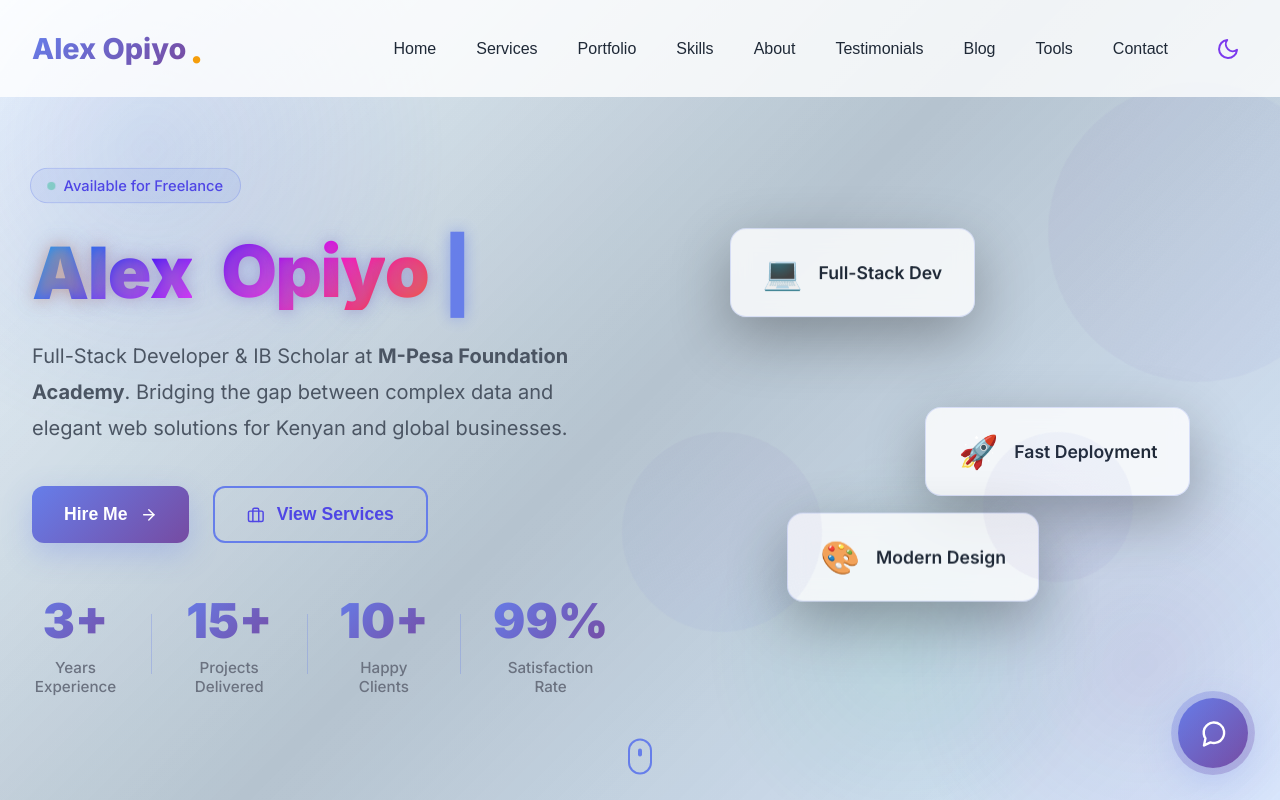
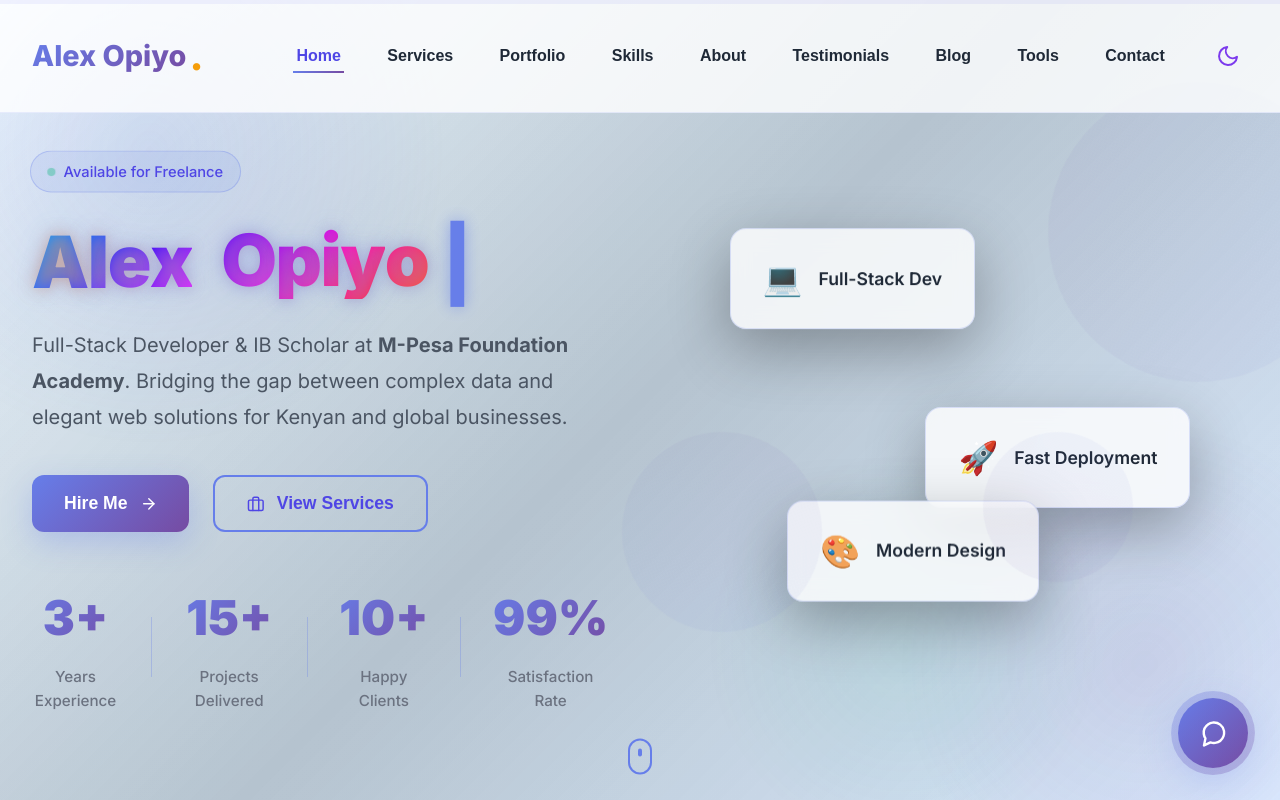
Before and after one commit to alekistar/my-portfolio, a React (Vite) app: page /#/ in a window 1280 px wide. Shown: the top 800 px of the page. Built offline with nearby package versions, Linux system fonts and the light colour scheme.

Commit message:
Design & UX pass: active nav, scroll progress, accessibility and interaction polish

```diff
--- a/src/App.css
+++ b/src/App.css
@@ -3,6 +3,7 @@
   width: 100%;
   position: relative;
   overflow-x: hidden;
+  line-height: 1.6;
 }
 
 .App.dark {
@@ -15,14 +16,25 @@
   color: #111827;
 }
 
-/* Smooth Transitions */
-* {
-  transition: background-color 0.3s ease, color 0.3s ease;
+/* Theme transitions (targeted for performance) */
+body,
+.App,
+section,
+button,
+a,
+.project-card,
+.skill-category,
+.testimonial-card {
+  transition: background-color 0.25s ease, color 0.25s ease, border-color 0.25s ease, box-shadow 0.25s ease;
 }
 
 /* Prevent flash of unstyled content */
 .App > * {
-  animation: fadeIn 0.5s ease-in;
+  animation: fadeIn 0.4s ease-in;
+}
+
+html {
+  scroll-padding-top: 96px;
 }
 
 @keyframes fadeIn {
--- a/src/App.jsx
+++ b/src/App.jsx
@@ -13,6 +13,7 @@ import BlogPost from './components/BlogPost';
 import Tools from './components/Tools';
 import Contact from './components/Contact';
 import StickyContactCTA from './components/StickyContactCTA';
+import ScrollProgress from './components/ScrollProgress';
 import Footer from './components/Footer';
 import './App.css';
 
@@ -36,6 +37,7 @@ function AppContent() {
 
   return (
     <div className={`App ${isDark ? 'dark' : 'light'}`}>
+      <ScrollProgress />
       <Navbar />
       <StickyContactCTA />
       <Routes>
--- a/src/components/Navbar.css
+++ b/src/components/Navbar.css
@@ -9,17 +9,19 @@
 }
 
 .navbar.scrolled {
-  backdrop-filter: blur(10px);
-  -webkit-backdrop-filter: blur(10px);
-  box-shadow: 0 4px 30px rgba(0, 0, 0, 0.1);
+  backdrop-filter: blur(14px);
+  -webkit-backdrop-filter: blur(14px);
+  box-shadow: 0 8px 30px rgba(0, 0, 0, 0.18);
 }
 
 .navbar.dark {
   background: rgba(10, 10, 20, 0.8);
+  border-bottom: 1px solid rgba(102, 126, 234, 0.15);
 }
 
 .navbar.light {
   background: rgba(255, 255, 255, 0.8);
+  border-bottom: 1px solid rgba(102, 126, 234, 0.12);
 }
 
 .nav-container {
@@ -68,10 +70,10 @@
   background: none;
   border: none;
   font-size: 1rem;
-  font-weight: 500;
+  font-weight: 600;
   cursor: pointer;
   position: relative;
-  padding: 0.5rem 0;
+  padding: 0.5rem 0.2rem;
 }
 
 .navbar.dark .nav-link {
@@ -97,6 +99,18 @@
   width: 100%;
 }
 
+.nav-link.active::after {
+  width: 100%;
+}
+
+.navbar.dark .nav-link.active {
+  color: #a5b4fc;
+}
+
+.navbar.light .nav-link.active {
+  color: #4f46e5;
+}
+
 .theme-toggle {
   background: none;
   border: none;
@@ -120,6 +134,16 @@
 
 .theme-toggle:hover {
   background: rgba(102, 126, 234, 0.1);
+}
+
+.nav-link:focus-visible,
+.theme-toggle:focus-visible,
+.menu-toggle:focus-visible,
+.mobile-nav-link:focus-visible,
+.logo:focus-visible {
+  outline: 2px solid #667eea;
+  outline-offset: 3px;
+  border-radius: 10px;
 }
 
 .nav-mobile {
@@ -155,6 +179,14 @@
   border-top: 1px solid rgba(102, 126, 234, 0.2);
 }
 
+.navbar.dark .mobile-menu {
+  background: rgba(10, 10, 20, 0.72);
+}
+
+.navbar.light .mobile-menu {
+  background: rgba(255, 255, 255, 0.72);
+}
+
 .mobile-nav-link {
   background: none;
   border: none;
@@ -179,6 +211,18 @@
   background: rgba(102, 126, 234, 0.1);
 }
 
+.mobile-nav-link.active {
+  background: rgba(102, 126, 234, 0.14);
+}
+
+.navbar.dark .mobile-nav-link.active {
+  color: #a5b4fc;
+}
+
+.navbar.light .mobile-nav-link.active {
+  color: #4f46e5;
+}
+
 @media (max-width: 768px) {
   .nav-desktop {
     display: none;
--- a/src/components/Navbar.jsx
+++ b/src/components/Navbar.jsx
@@ -9,6 +9,7 @@ import './Navbar.css';
 const Navbar = () => {
   const [isOpen, setIsOpen] = useState(false);
   const [scrolled, setScrolled] = useState(false);
+  const [activeSection, setActiveSection] = useState('home');
   const { isDark, toggleTheme } = useTheme();
   const location = useLocation();
   const navigate = useNavigate();
@@ -21,6 +22,37 @@ const Navbar = () => {
     return () => window.removeEventListener('scroll', handleScroll);
   }, []);
 
+  useEffect(() => {
+    if (location.pathname !== '/') return;
+
+    const sections = ['home', 'services', 'portfolio', 'skills', 'about', 'testimonials', 'blog', 'tools', 'contact'];
+    const observers = [];
+
+    sections.forEach((id) => {
+      const section = document.getElementById(id);
+      if (!section) return;
+
+      const observer = new IntersectionObserver(
+        (entries) => {
+          entries.forEach((entry) => {
+            if (entry.isIntersecting) {
+              setActiveSection(id);
+            }
+          });
+        },
+        {
+          threshold: 0.35,
+          rootMargin: '-80px 0px -40% 0px',
+        }
+      );
+
+      observer.observe(section);
+      observers.push(observer);
+    });
+
+    return () => observers.forEach((observer) => observer.disconnect());
+  }, [location.pathname]);
+
   const navItems = ['Home', 'Services', 'Portfolio', 'Skills', 'About', 'Testimonials', 'Blog', 'Tools', 'Contact'];
 
   const scrollOrNavigate = (item) => {
@@ -31,6 +63,7 @@ const Navbar = () => {
       const section = document.getElementById(targetId);
       if (section) {
         section.scrollIntoView({ behavior: 'smooth' });
+        setActiveSection(targetId);
       } else {
         // Fallback to hash navigation
         window.location.hash = `#${targetId}`;
@@ -39,8 +72,20 @@ const Navbar = () => {
     } else {
       // Navigate via router and pass target id; App will scroll when loaded
       navigate('/', { state: { scrollTo: targetId } });
+      setActiveSection(targetId);
       setIsOpen(false);
     }
+  };
+
+  const handleLogoClick = () => {
+    if (location.pathname !== '/') {
+      navigate('/');
+      return;
+    }
+
+    window.scrollTo({ top: 0, behavior: 'smooth' });
+    setActiveSection('home');
+    setIsOpen(false);
   };
 
   return (
@@ -55,6 +100,7 @@ const Navbar = () => {
           className="logo"
           whileHover={{ scale: 1.05 }}
           whileTap={{ scale: 0.95 }}
+          onClick={handleLogoClick}
         >
           <span className="logo-text">Alex Opiyo</span>
           <span className="logo-dot">.</span>
@@ -65,7 +111,7 @@ const Navbar = () => {
             <motion.button
               key={item}
               onClick={() => scrollOrNavigate(item)}
-              className="nav-link"
+              className={`nav-link ${activeSection === item.toLowerCase() ? 'active' : ''}`}
               initial={{ opacity: 0, y: -20 }}
               animate={{ opacity: 1, y: 0 }}
               transition={{ delay: index * 0.1 }}
@@ -125,7 +171,7 @@ const Navbar = () => {
             <motion.button
               key={item}
               onClick={() => scrollOrNavigate(item)}
-              className="mobile-nav-link"
+              className={`mobile-nav-link ${activeSection === item.toLowerCase() ? 'active' : ''}`}
               whileHover={{ x: 10 }}
             >
               {item}
--- /dev/null
+++ b/src/components/ScrollProgress.css
@@ -0,0 +1,23 @@
+.scroll-progress-track {
+  position: fixed;
+  top: 0;
+  left: 0;
+  width: 100%;
+  height: 4px;
+  z-index: 1200;
+}
+
+.scroll-progress-track.dark {
+  background: rgba(15, 23, 42, 0.25);
+}
+
+.scroll-progress-track.light {
+  background: rgba(99, 102, 241, 0.08);
+}
+
+.scroll-progress-fill {
+  height: 100%;
+  background: linear-gradient(90deg, #667eea 0%, #764ba2 55%, #f59e0b 100%);
+  box-shadow: 0 0 12px rgba(102, 126, 234, 0.5);
+  transition: width 0.15s ease-out;
+}
--- /dev/null
+++ b/src/components/ScrollProgress.jsx
@@ -0,0 +1,29 @@
+import { useEffect, useState } from 'react';
+import { useTheme } from '../context/ThemeContext';
+import './ScrollProgress.css';
+
+const ScrollProgress = () => {
+  const { isDark } = useTheme();
+  const [progress, setProgress] = useState(0);
+
+  useEffect(() => {
+    const handleScroll = () => {
+      const scrollTop = window.scrollY;
+      const docHeight = document.documentElement.scrollHeight - window.innerHeight;
+      const percent = docHeight > 0 ? (scrollTop / docHeight) * 100 : 0;
+      setProgress(Math.min(100, Math.max(0, percent)));
+    };
+
+    handleScroll();
+    window.addEventListener('scroll', handleScroll, { passive: true });
+    return () => window.removeEventListener('scroll', handleScroll);
+  }, []);
+
+  return (
+    <div className={`scroll-progress-track ${isDark ? 'dark' : 'light'}`} aria-hidden="true">
+      <div className="scroll-progress-fill" style={{ width: `${progress}%` }} />
+    </div>
+  );
+};
+
+export default ScrollProgress;
--- a/src/index.css
+++ b/src/index.css
@@ -14,6 +14,7 @@ body {
   -webkit-font-smoothing: antialiased;
   -moz-osx-font-smoothing: grayscale;
   overflow-x: hidden;
+  text-rendering: optimizeLegibility;
 }
 
 html {
@@ -42,3 +43,26 @@ code {
 ::-webkit-scrollbar-thumb:hover {
   background: linear-gradient(180deg, #764ba2, #667eea);
 }
+
+::selection {
+  background: rgba(102, 126, 234, 0.25);
+  color: #111827;
+}
+
+:focus-visible {
+  outline: 2px solid #667eea;
+  outline-offset: 2px;
+}
+
+@media (prefers-reduced-motion: reduce) {
+  html {
+    scroll-behavior: auto;
+  }
+
+  *,
+  *::before,
+  *::after {
+    animation: none !important;
+    transition: none !important;
+  }
+}
```
